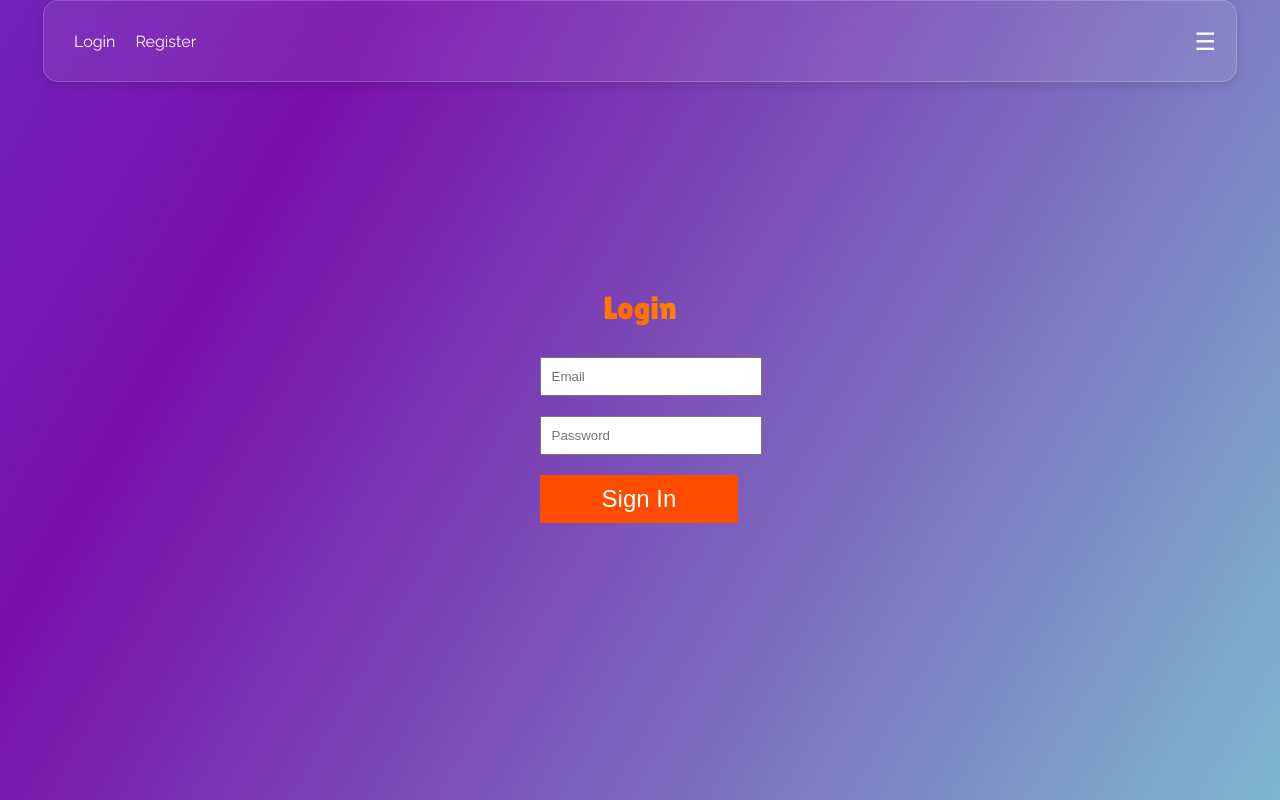
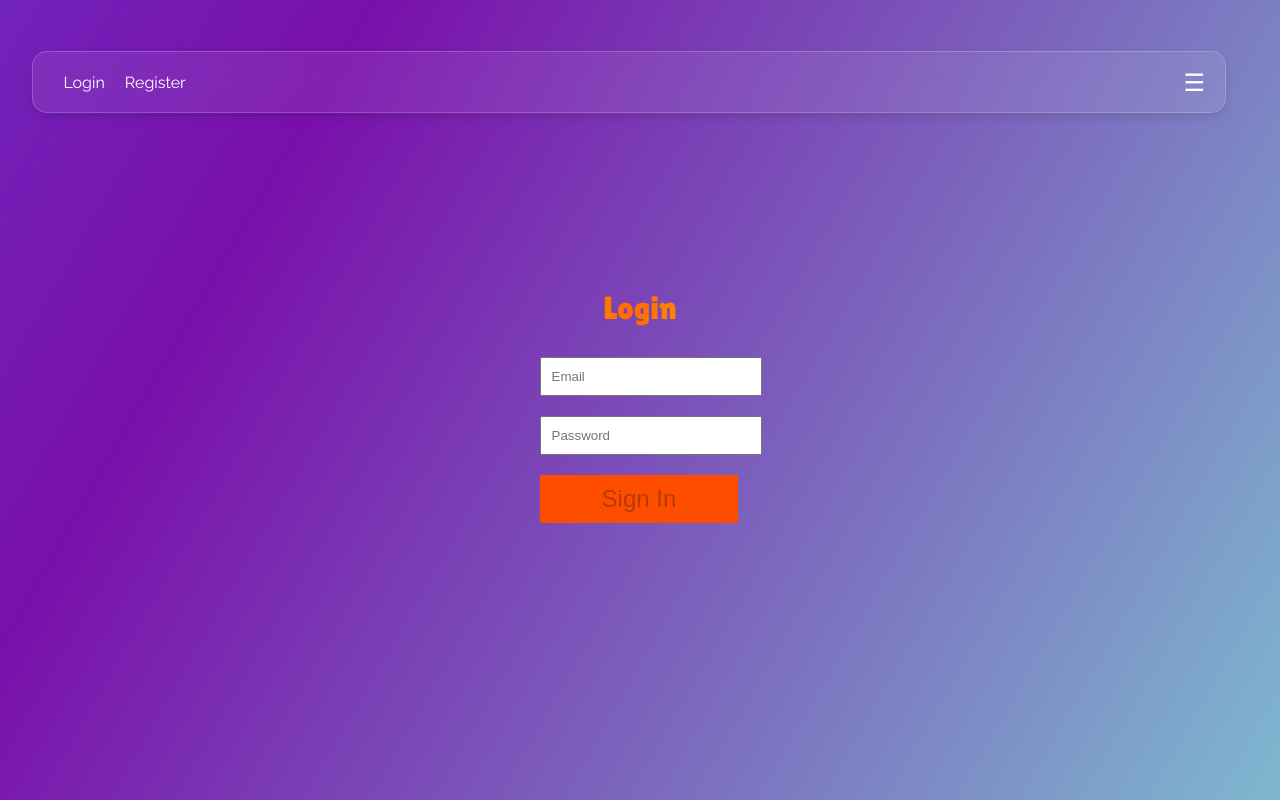
Before and after one commit to Zlarb02/mirojo-frontend, an Angular app: page /login in a window 1280 px wide. Built offline with nearby package versions, Linux system fonts and the light colour scheme.

Commit message:
improve styles

```diff
--- a/src/app/nav/nav.component.scss
+++ b/src/app/nav/nav.component.scss
@@ -1,57 +1,95 @@
 @import "../../styles.scss";
-
 .navbar {
   position: fixed;
   top: 0;
-  left: 50%;
-  transform: translateX(-50%);
   width: 90%;
-  max-width: 1200px;
-  height: 60px;
+  left: 2.5%;
+  margin-top: 4%;
+  height: 40px;
   display: flex;
   justify-content: space-between;
   align-items: center;
   padding: 10px 20px;
-  background: rgba(255, 255, 255, 0.08); // Légère transparence
-  backdrop-filter: blur(12px); // Effet de flou pour le glassmorphisme
+  background: rgba(255, 255, 255, 0.08);
+  backdrop-filter: blur(12px);
   border-radius: 15px;
-  border: 1px solid rgba(255, 255, 255, 0.2); // Bordure subtile
+  border: 1px solid rgba(255, 255, 255, 0.2);
   box-shadow: 0 4px 10px rgba(0, 0, 0, 0.1);
   z-index: 1000;
+  animation: expandNavbar 0.3s ease forwards; // Animation par défaut
+  transition: width 0.3s ease, left 0.3s ease;
+  * {
+    color: white;
+  }
+  *:hover {
+    color: $tiffany-blue;
+  }
+  button:hover,
+  .btn:hover {
+    color: lighten($color: $tiffany-blue, $amount: 15);
+  }
+
+  &.collapsed {
+    width: 23px;
+    overflow: hidden;
+    justify-content: flex-end;
+    gap: 100px;
+    left: 89.3%;
+    animation: collapseNavbar 0.3s ease forwards;
+
+    .toggle-btn {
+      transform: rotate(90deg);
+    }
+  }
 }
 
+@keyframes collapseNavbar {
+  0% {
+    width: 90%;
+    left: 2.5%;
+  }
+  100% {
+    width: 23px;
+    left: 89.3%;
+  }
+}
+
+@keyframes expandNavbar {
+  0% {
+    width: 23px;
+    left: 89.3%;
+  }
+  100% {
+    width: 90%;
+    left: 2.5%;
+  }
+}
 .navbar a {
   text-decoration: none;
-  color: white;
   font-size: 16px;
   font-weight: 400;
   transition: color 0.3s ease;
   margin: 0 10px;
-}
 
-.navbar a:hover {
-  color: $neon-blue; // Effet au survol inspiré de ta palette
+  justify-self: center;
 }
 
 .navbar .btn {
   padding: 8px 16px;
-  background: $neon-blue;
   border-radius: 10px;
   cursor: pointer;
   transition: all 0.3s ease;
-}
 
-.navbar .btn:hover {
-  background: lighten($neon-blue, 10%);
-  color: black;
+  justify-self: center;
 }
 
 .navbar .user-info {
   display: flex;
   align-items: center;
   gap: 15px;
-  color: white;
   font-weight: 500;
+
+  justify-self: center;
 }
 
 .navbar .user-info span {
@@ -59,17 +97,9 @@
   transition: all 0.3s ease;
 }
 
-.navbar .user-info span:hover {
-  color: $tiffany-blue;
-}
-
 .navbar .toggle-btn {
   font-size: 24px;
   cursor: pointer;
   color: white;
   transition: transform 0.3s ease;
-
-  &:hover {
-    transform: rotate(90deg);
-  }
 }
--- a/src/styles.scss
+++ b/src/styles.scss
@@ -273,8 +273,14 @@ h1 {
 }
 
 .btn:hover {
-  background-color: #ff6a00;
-  color: black;
+  color: $tiffany-blue;
+}
+
+span:hover,
+a:hover,
+.btn:hover,
+button:hover {
+  color: $tiffany-blue;
 }
 
 footer {
@@ -291,12 +297,8 @@ button {
 }
 
 button {
-  color: white;
   border: none;
   cursor: pointer;
-}
-
-button:hover {
 }
 
 footer {
```
